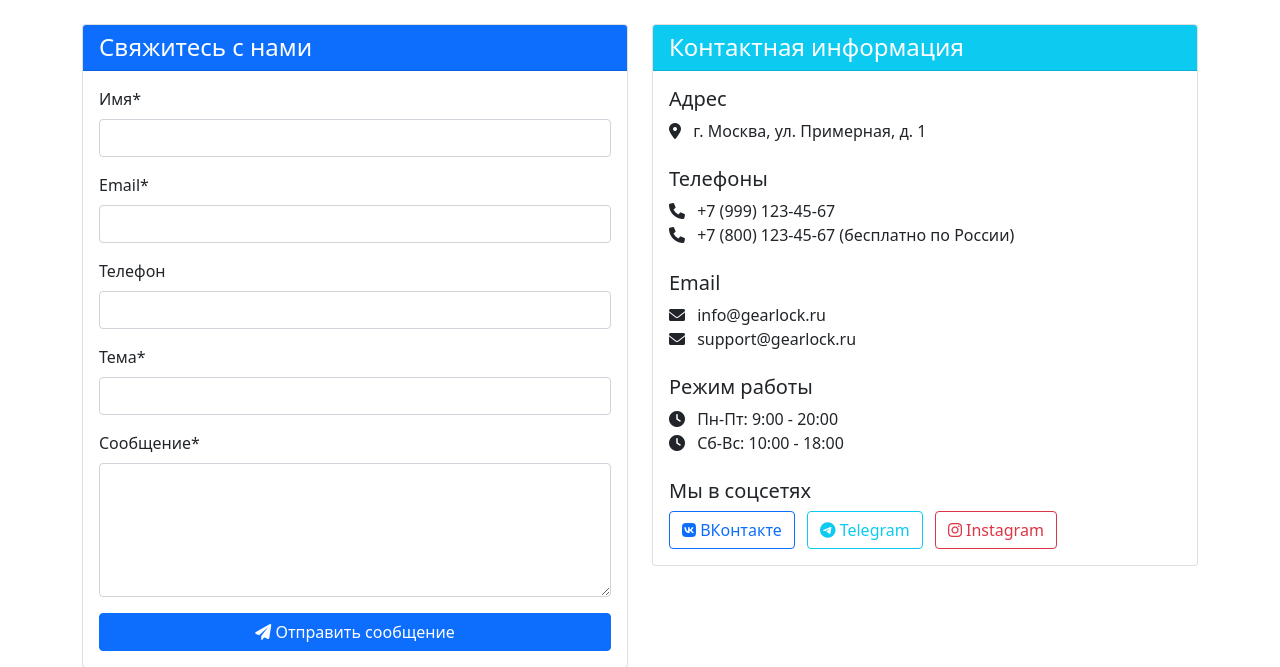
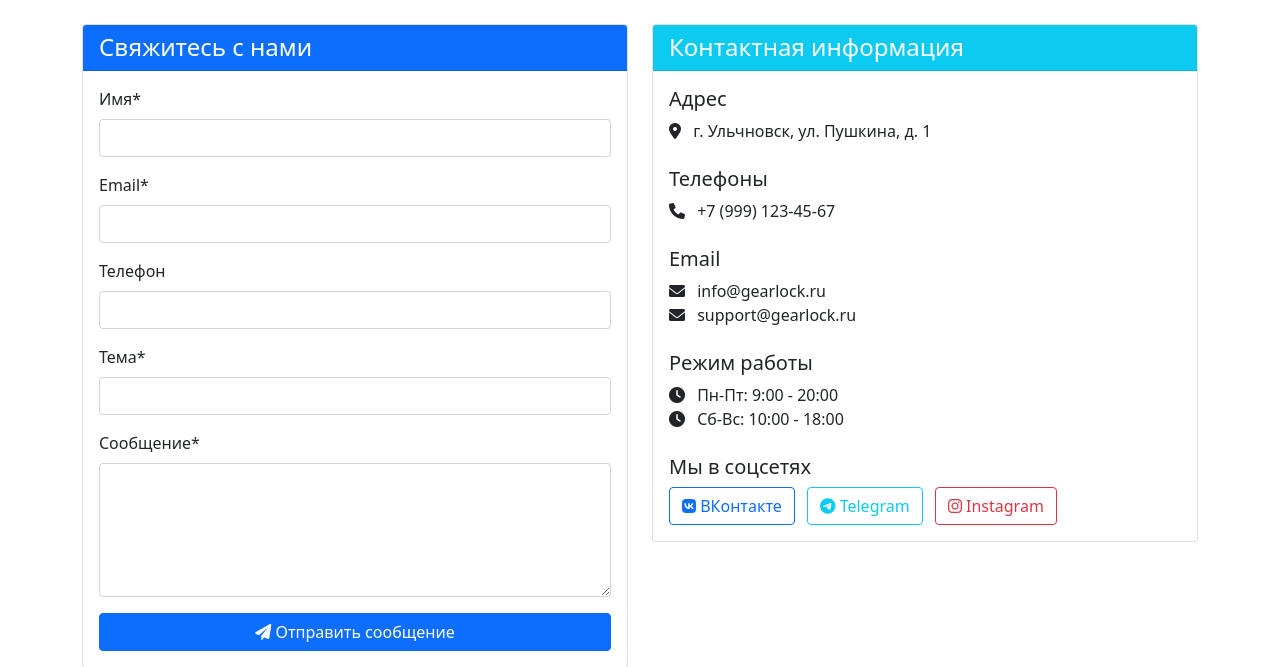
Before and after one commit to Starshix/YP08.12.2025, a Django app: page /pages/contact/ in a window 1280 px wide. Shown: the part 56-723 px from the top of the page. Run offline with Django 5.2, Linux system fonts and the light colour scheme; data comes from the database, SQL or seed files in the repository; both versions use the stored data as it was after the commit; some libraries are stand-ins or nearby versions.

Commit message:
djangoproject

```diff
--- a/templates/pages/contact.html
+++ b/templates/pages/contact.html
@@ -34,15 +34,13 @@
                 <h5>Адрес</h5>
                 <p>
                     <i class="fas fa-map-marker-alt me-2"></i>
-                    г. Москва, ул. Примерная, д. 1
+                    г. Ульчновск, ул. Пушкина, д. 1
                 </p>
 
                 <h5 class="mt-4">Телефоны</h5>
                 <p>
                     <i class="fas fa-phone me-2"></i>
                     +7 (999) 123-45-67<br>
-                    <i class="fas fa-phone me-2"></i>
-                    +7 (800) 123-45-67 (бесплатно по России)
                 </p>
 
                 <h5 class="mt-4">Email</h5>
```
Also changed, not shown: db.sqlite3.
